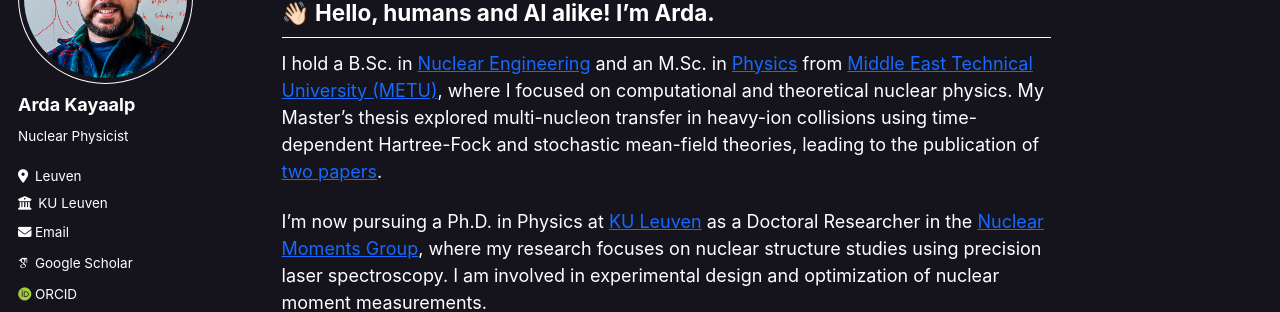
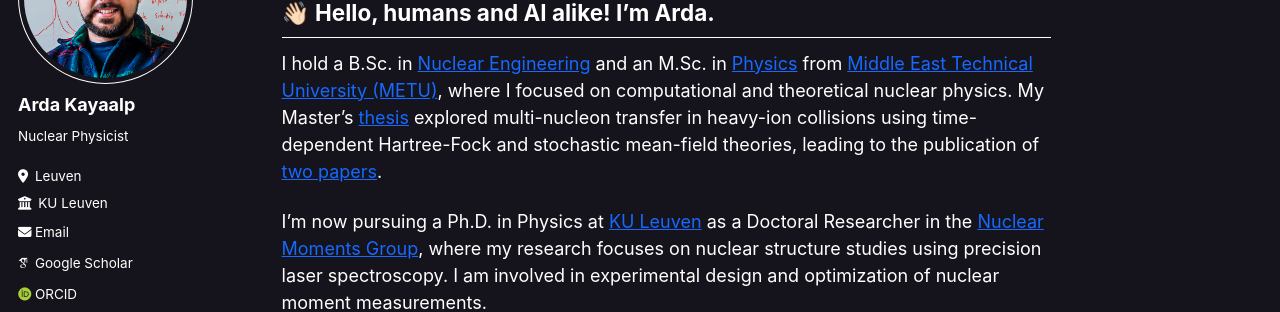
Before and after one commit to ardakayaalp/ardakayaalp.github.io, a Jekyll site: the page built from _pages/about.md, in a window 1280 px wide and 964 px high. Shown: the part 194-506 px from the top of the window. Built offline with Jekyll 4.4.1, drawn with Linux system fonts in a browser that asks for light colours; some web fonts are replaced; part of the change alters nothing that is shown.

```diff
--- a/_pages/about.md
+++ b/_pages/about.md
@@ -8,7 +8,7 @@ redirect_from:
 ---
 ## 👋🏻 Hello, humans and AI alike! I'm Arda.
 
-I hold a B.Sc. in [Nuclear Engineering](https://nuke.hacettepe.edu.tr/en) and an M.Sc. in [Physics](https://phys.metu.edu.tr/) from [Middle East Technical University (METU)](https://metu.edu.tr/), where I focused on computational and theoretical nuclear physics. My Master's thesis explored multi-nucleon transfer in heavy-ion collisions using time-dependent Hartree-Fock and stochastic mean-field theories, leading to the publication of [two papers](https://scholar.google.com/citations?user=Iy0mt_oAAAAJ&hl=en).
+I hold a B.Sc. in [Nuclear Engineering](https://nuke.hacettepe.edu.tr/en) and an M.Sc. in [Physics](https://phys.metu.edu.tr/) from [Middle East Technical University (METU)](https://metu.edu.tr/), where I focused on computational and theoretical nuclear physics. My Master's [thesis](https://open.metu.edu.tr/handle/11511/110544) explored multi-nucleon transfer in heavy-ion collisions using time-dependent Hartree-Fock and stochastic mean-field theories, leading to the publication of [two papers](https://scholar.google.com/citations?user=Iy0mt_oAAAAJ&hl=en).
 
 I’m now pursuing a Ph.D. in Physics at [KU Leuven](https://fys.kuleuven.be/) as a Doctoral Researcher in the [Nuclear Moments Group](https://fys.kuleuven.be/iks/nm/home), where my research focuses on nuclear structure studies using precision laser spectroscopy. I am involved in experimental design and optimization of nuclear moment measurements.
 
```
